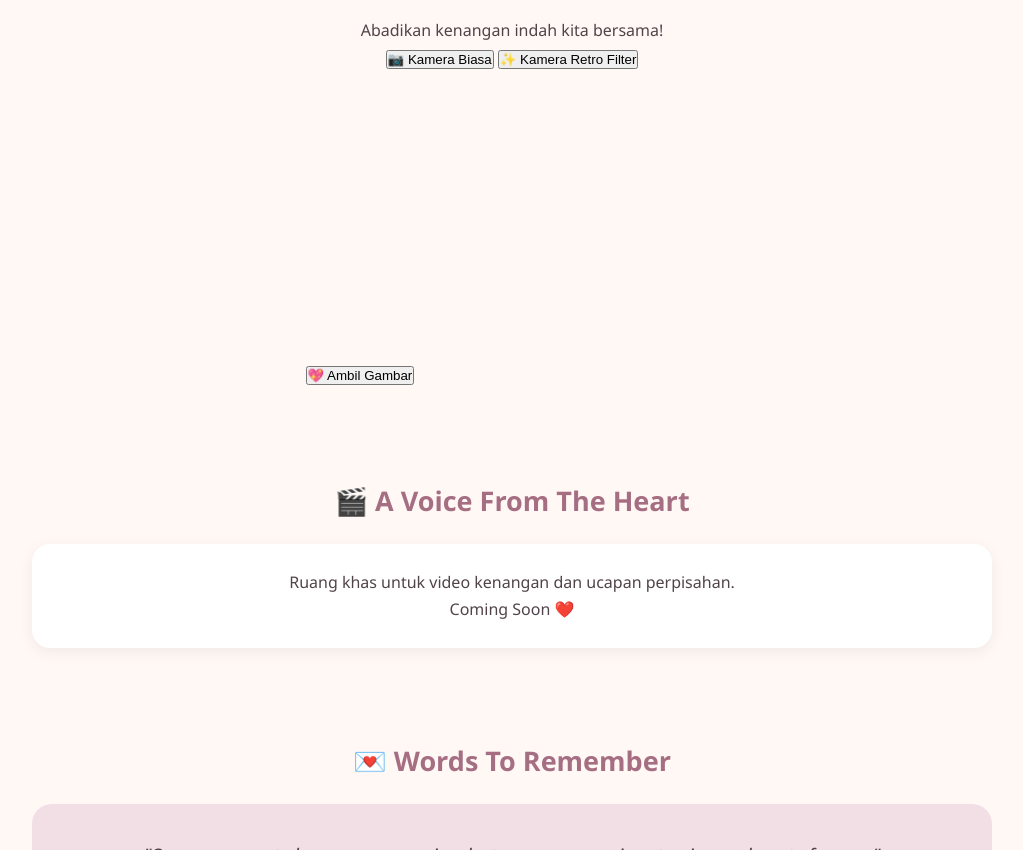
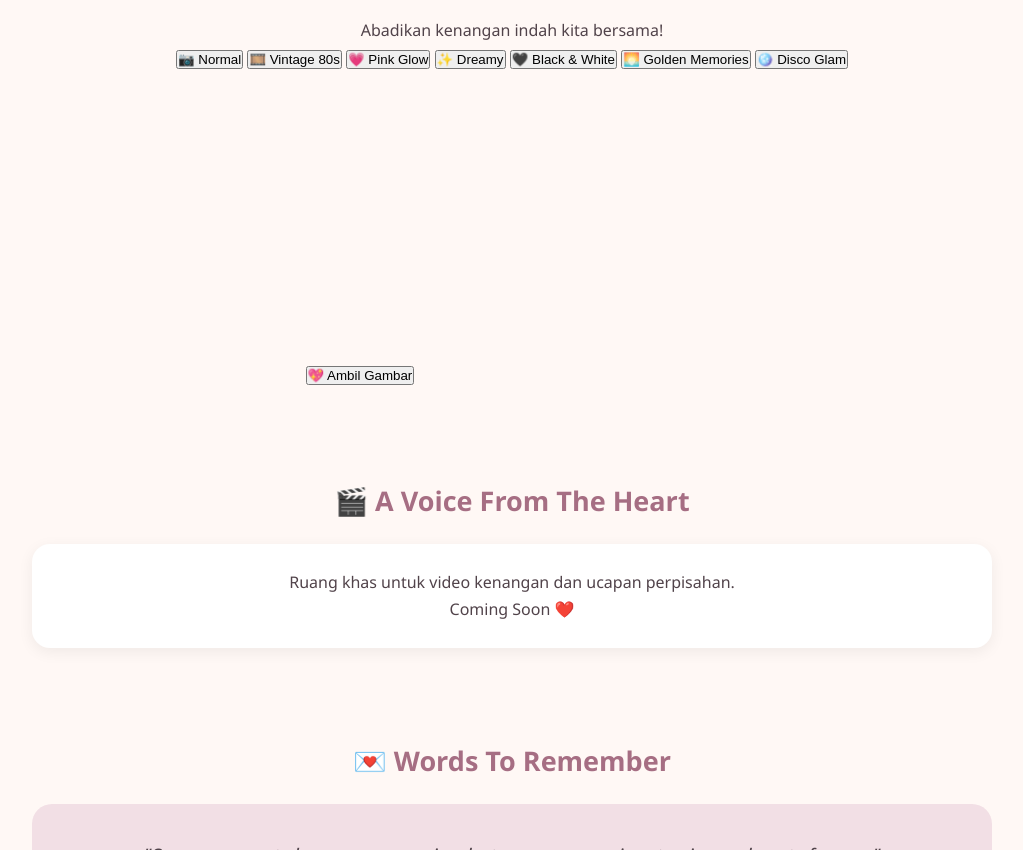
Before and after one commit to mshana1993/digital-farewell-memories, a plain HTML site: page kenangan.html in a window 1280 px wide. Shown: the part 1007-1857 px from the top of the page, without its empty margins (128-1151 px from the left). Drawn offline with Linux system fonts and the light colour scheme.

Commit message:
Update kenangan.html

```diff
--- a/kenangan.html
+++ b/kenangan.html
@@ -175,15 +175,15 @@ footer {
     <h2>📸 Retro Memory Camera</h2>
     <p>Abadikan kenangan indah kita bersama!</p>
 
-    <div class="camera-options">
-        <button onclick="startCamera('normal')">
-            📷 Kamera Biasa
-        </button>
-
-        <button onclick="startCamera('filter')">
-            ✨ Kamera Retro Filter
-        </button>
-    </div>
+   <div class="camera-options">
+    <button onclick="startCamera('normal')">📷 Normal</button>
+    <button onclick="startCamera('vintage')">🎞️ Vintage 80s</button>
+    <button onclick="startCamera('pink')">💗 Pink Glow</button>
+    <button onclick="startCamera('dreamy')">✨ Dreamy</button>
+    <button onclick="startCamera('bw')">🖤 Black & White</button>
+    <button onclick="startCamera('golden')">🌅 Golden Memories</button>
+    <button onclick="startCamera('disco')">🪩 Disco Glam</button>
+</div>
 
     <div class="camera-preview">
         <video id="cameraVideo" autoplay playsinline></video>
@@ -250,11 +250,17 @@ async function startCamera(mode) {
 
         video.srcObject = cameraStream;
 
-        if (mode === "filter") {
-            video.style.filter = "sepia(0.5) saturate(1.5) contrast(1.1)";
-        } else {
-            video.style.filter = "none";
-        }
+        const filters = {
+    normal: "none",
+    vintage: "sepia(0.5) saturate(1.5) contrast(1.1)",
+    pink: "hue-rotate(-15deg) saturate(1.6) brightness(1.1)",
+    dreamy: "brightness(1.15) saturate(1.2)",
+    bw: "grayscale(1)",
+    golden: "sepia(0.35) saturate(1.4) brightness(1.1)",
+    disco: "contrast(1.2) saturate(1.8) hue-rotate(25deg)"
+};
+
+video.style.filter = filters[mode] || "none";
 
     } catch (error) {
         alert("Kamera tidak dapat dibuka. Sila benarkan akses kamera pada browser.");
@@ -275,9 +281,17 @@ function capturePhoto() {
     canvas.width = video.videoWidth;
     canvas.height = video.videoHeight;
 
-    context.filter = cameraMode === "filter"
-        ? "sepia(0.5) saturate(1.5) contrast(1.1)"
-        : "none";
+    const filters = {
+    normal: "none",
+    vintage: "sepia(0.5) saturate(1.5) contrast(1.1)",
+    pink: "hue-rotate(-15deg) saturate(1.6) brightness(1.1)",
+    dreamy: "brightness(1.15) saturate(1.2)",
+    bw: "grayscale(1)",
+    golden: "sepia(0.35) saturate(1.4) brightness(1.1)",
+    disco: "contrast(1.2) saturate(1.8) hue-rotate(25deg)"
+};
+
+context.filter = filters[cameraMode] || "none";
 
     context.drawImage(video, 0, 0, canvas.width, canvas.height);
 
```
